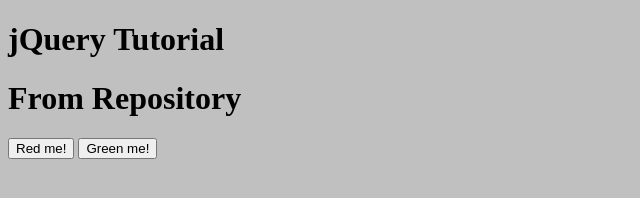
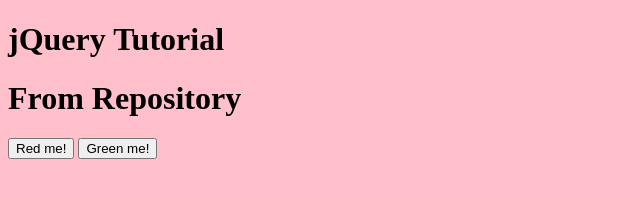
Before and after one commit to jayarermino5/jquery4, a plain HTML site: page index.html in a window 1280 px wide. Shown: the whole page, without its empty margins (0-640 px from the left). Drawn offline with nearby package versions, Linux system fonts and the light colour scheme.

Commit message:
blah blah blah

```diff
--- a/index.html
+++ b/index.html
@@ -8,7 +8,7 @@
     <style>
 
         body {
-            background-color: silver;
+            background-color: pink;
         }
         .red {
             color : red;
```
